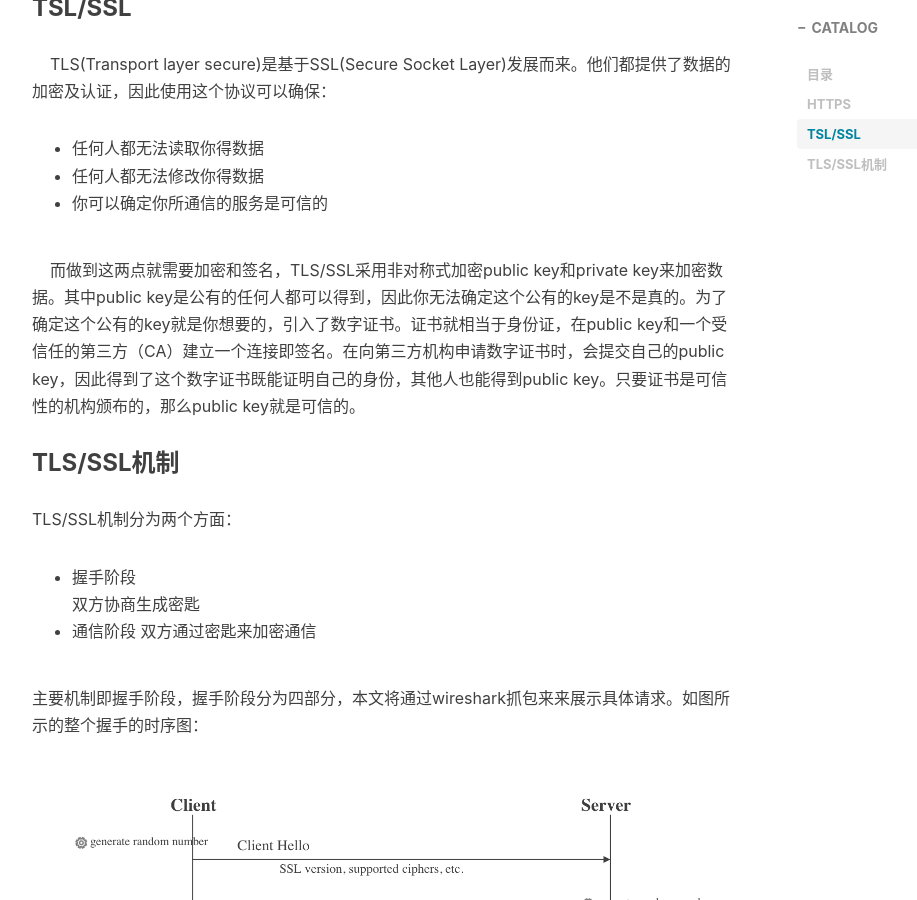
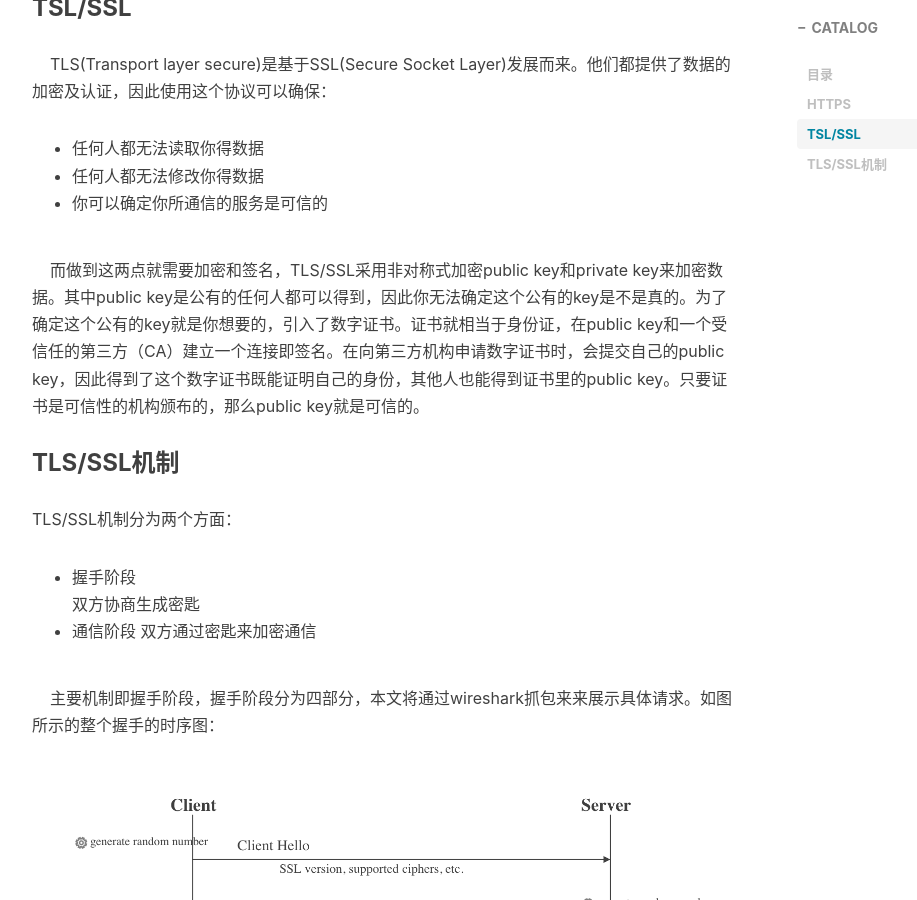
Before and after one commit to MR-GuoQing/blog, a Jekyll site: the page built from _posts/2018-12-15-Https-Certs.md, in a window 1280 px wide and 900 px high, scrolled down 881 px. Shown: the whole window, without its empty margins (233-1150 px from the left). Built offline with Jekyll 4.4.1, drawn with Linux system fonts in a browser that asks for light colours; nearby versions of some CDN libraries; comment, search, counter and statistics services are not loaded.

Commit message:
modify style

```diff
--- a/_posts/2018-12-15-Https-Certs.md
+++ b/_posts/2018-12-15-Https-Certs.md
@@ -28,7 +28,7 @@ tags:
 - 任何人都无法修改你得数据
 - 你可以确定你所通信的服务是可信的
 
-&nbsp;&nbsp;&nbsp;&nbsp;而做到这两点就需要加密和签名，TLS/SSL采用非对称式加密public key和private key来加密数据。其中public key是公有的任何人都可以得到，因此你无法确定这个公有的key是不是真的。为了确定这个公有的key就是你想要的，引入了数字证书。证书就相当于身份证，在public key和一个受信任的第三方（CA）建立一个连接即签名。在向第三方机构申请数字证书时，会提交自己的public key，因此得到了这个数字证书既能证明自己的身份，其他人也能得到public key。只要证书是可信性的机构颁布的，那么public key就是可信的。
+&nbsp;&nbsp;&nbsp;&nbsp;而做到这两点就需要加密和签名，TLS/SSL采用非对称式加密public key和private key来加密数据。其中public key是公有的任何人都可以得到，因此你无法确定这个公有的key是不是真的。为了确定这个公有的key就是你想要的，引入了数字证书。证书就相当于身份证，在public key和一个受信任的第三方（CA）建立一个连接即签名。在向第三方机构申请数字证书时，会提交自己的public key，因此得到了这个数字证书既能证明自己的身份，其他人也能得到证书里的public key。只要证书是可信性的机构颁布的，那么public key就是可信的。
 
 ### TLS/SSL机制
 
@@ -38,7 +38,7 @@ TLS/SSL机制分为两个方面：
 - 通信阶段
    双方通过密匙来加密通信
 
-主要机制即握手阶段，握手阶段分为四部分，本文将通过wireshark抓包来来展示具体请求。如图所示的整个握手的时序图：
+&nbsp;&nbsp;&nbsp;&nbsp;主要机制即握手阶段，握手阶段分为四部分，本文将通过wireshark抓包来来展示具体请求。如图所示的整个握手的时序图：
 
 ![ssl](/img/posts/TLS-SSL.png)
 1. Client Hello
```
